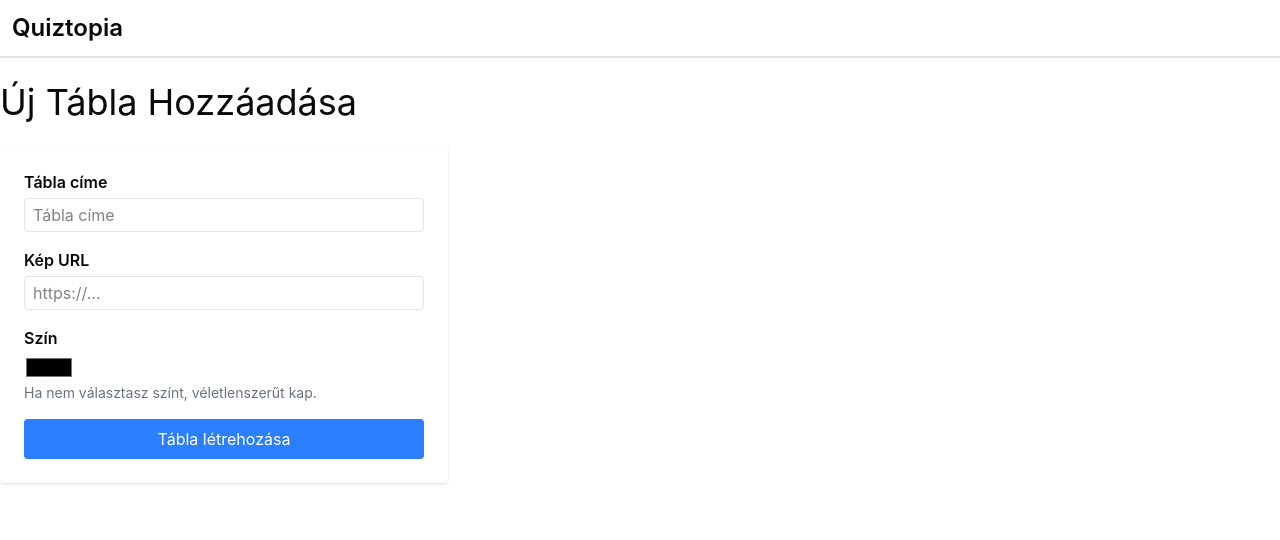
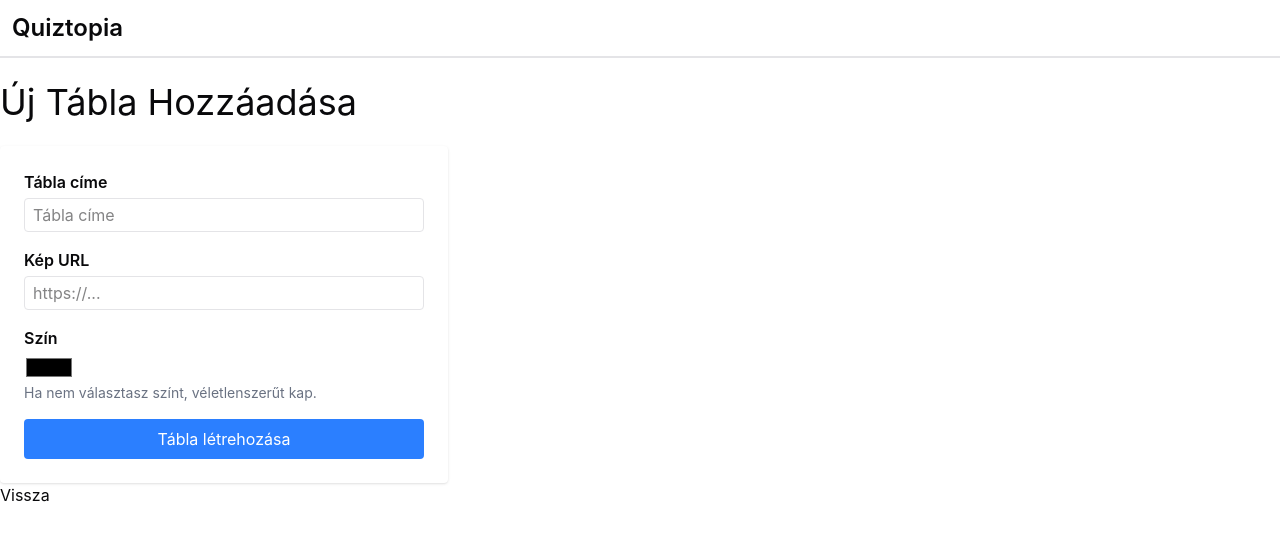
Before and after one commit to adamjanos06/QuizSite, a Vue app in the folder frontend/: page /add-board in a window 1280 px wide. Shown: the top 540 px of the page. Built offline with nearby package versions, Linux system fonts and the light colour scheme; what @formkit/vue would draw is missing.

Commit message:
added another back button

```diff
--- a/frontend/src/pages/add-board.vue
+++ b/frontend/src/pages/add-board.vue
@@ -21,7 +21,9 @@ function createBoard() {
 
   router.push({ name: 'index' })
 }
-
+function GoBack() {
+  window.location.href = `http://quiztopia.bohoc.quizgame/`
+}
 </script>
 
 <template>
@@ -45,5 +47,11 @@ function createBoard() {
         Tábla létrehozása
       </button>
     </div>
+    <div>
+      <button
+      @click="GoBack()">
+        Vissza
+      </button>
+    </div>
   </BaseLayout>
 </template>
```
